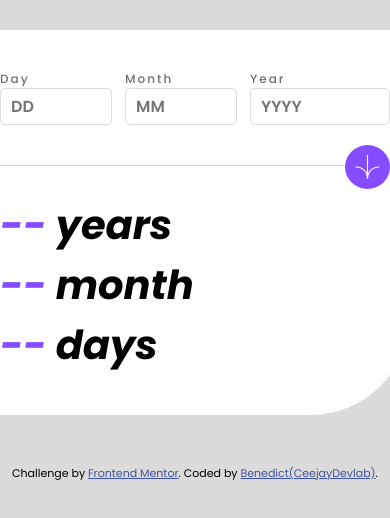
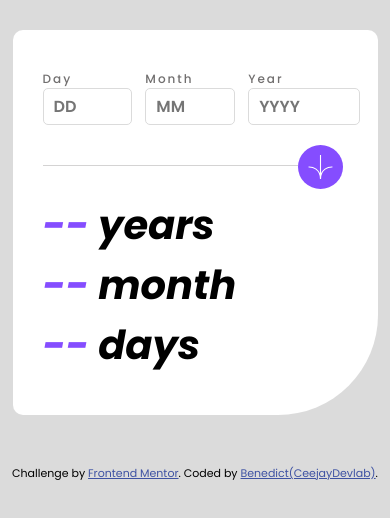
Before and after one commit to cjpanda/Age-Calculator, a plain HTML site: page index.html in a window 390 px wide. Drawn offline with Linux system fonts and the light colour scheme.

Commit message:
small screens fix

```diff
--- a/styles.css
+++ b/styles.css
@@ -119,9 +119,9 @@ span {
 @media only screen and (max-width: 768px) {
   .main-container {
     width: 100%;
-    max-width: 400px;
-    padding-right: 20px;
-    padding-left: 20px;
+    max-width: 300px;
+    padding-right: 35px;
+    padding-left: 30px;
   }
 
   #textResult {
```
Also changed, not shown: 1 other file.
